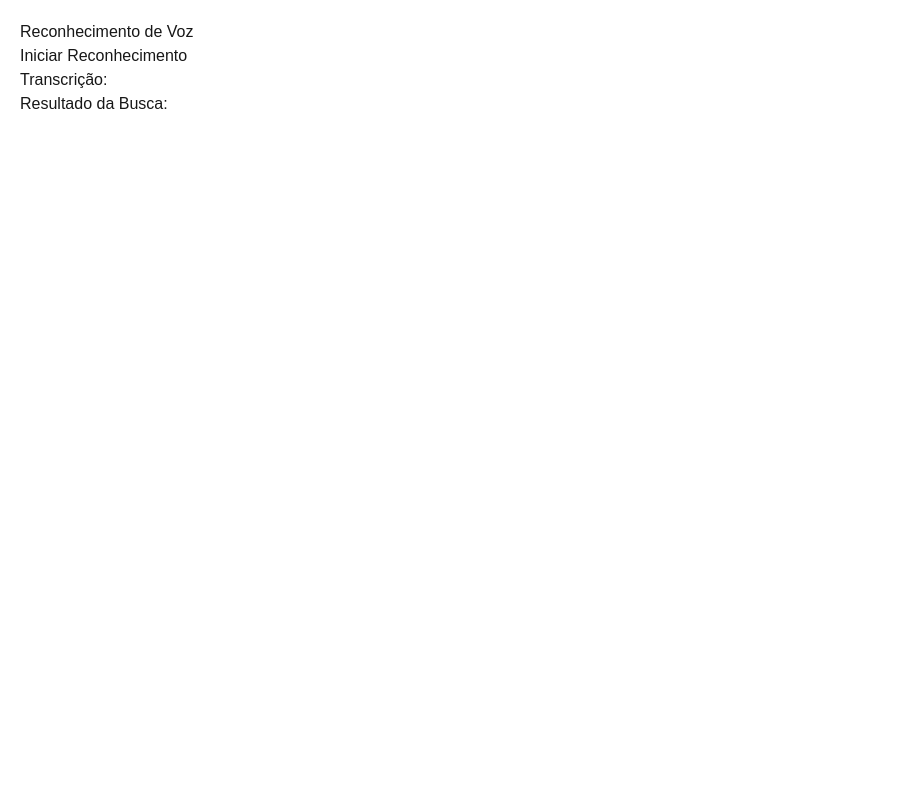
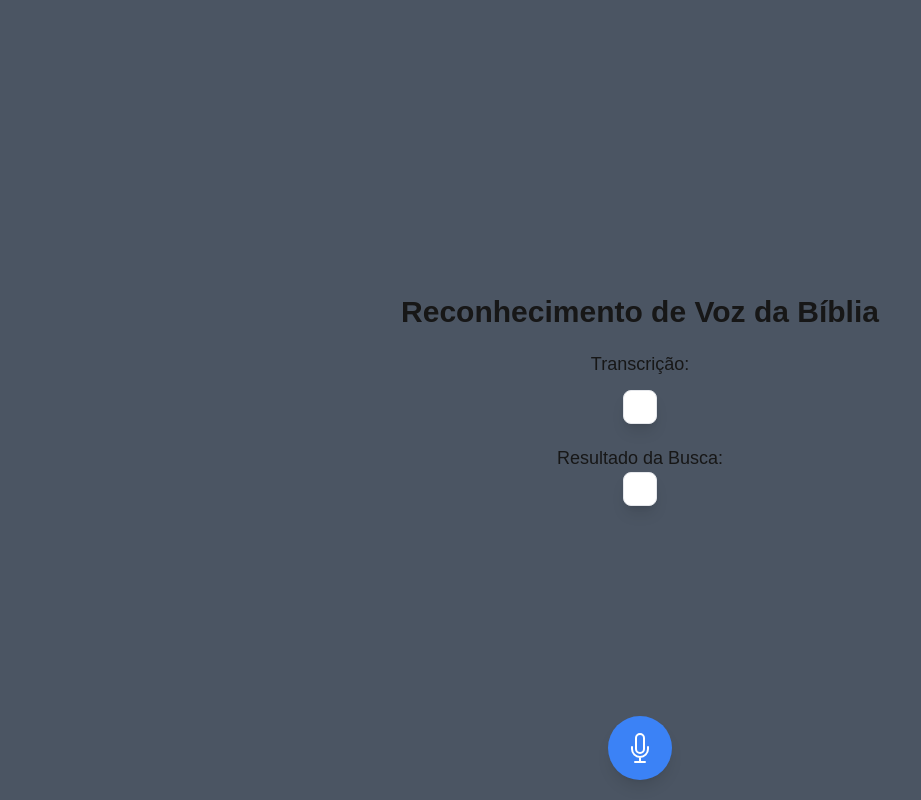
Before and after one commit to vsiago/bible-voice-recognition, a Next.js app: page / in a window 1280 px wide. Shown: the whole page, without its empty margins (0-921 px from the left). Built offline with nearby package versions, Linux system fonts and the light colour scheme.

Commit message:
melhorias

```diff
--- a/package.json
+++ b/package.json
@@ -9,6 +9,7 @@
     "lint": "next lint"
   },
   "dependencies": {
+    "@heroicons/react": "^2.1.5",
     "@tensorflow-models/speech-commands": "^0.5.4",
     "@tensorflow/tfjs": "^4.21.0",
     "next": "14.2.13",
--- a/public/bible.json
+++ b/public/bible.json
@@ -1,5 +1,25 @@
 [
-    {"verse": "No princípio, Deus criou os céus e a terra."},
-    {"verse": "E a terra era sem forma e vazia."},
-    {"verse": "E Deus disse: Haja luz; e houve luz."}
+    {"book": "Gênesis", "chapter": 1, "verse": 1, "text": "No princípio, Deus criou os céus e a terra."},
+    {"book": "Gênesis", "chapter": 1, "verse": 2, "text": "E a terra era sem forma e vazia; e havia trevas sobre a face do abismo; e o Espírito de Deus se movia sobre a face das águas."},
+    {"book": "Gênesis", "chapter": 1, "verse": 3, "text": "E Deus disse: Haja luz; e houve luz."},
+    {"book": "Gênesis", "chapter": 1, "verse": 4, "text": "E viu Deus que era boa a luz; e fez Deus separação entre a luz e as trevas."},
+    {"book": "Gênesis", "chapter": 1, "verse": 5, "text": "E chamou Deus à luz Dia, e às trevas chamou Noite. E foi a tarde e a manhã, o dia primeiro."},
+    {"book": "Gênesis", "chapter": 1, "verse": 6, "text": "E disse Deus: Haja uma expansão no meio das águas, e haja separação entre águas e águas."},
+    {"book": "Gênesis", "chapter": 1, "verse": 7, "text": "E fez Deus a expansão; e separou as águas que estavam debaixo da expansão, das águas que estavam sobre a expansão. E assim foi."},
+    {"book": "Gênesis", "chapter": 1, "verse": 8, "text": "E chamou Deus à expansão Céus. E foi a tarde e a manhã, o dia segundo."},
+
+    {"book": "Salmos", "chapter": 23, "verse": 1, "text": "O Senhor é o meu pastor; nada me faltará."},
+    {"book": "Salmos", "chapter": 23, "verse": 2, "text": "Deitar-me faz em pastos verdejantes; guia-me mansamente a águas tranquilas."},
+    {"book": "Salmos", "chapter": 23, "verse": 3, "text": "Refrigera a minha alma; guia-me pelas veredas da justiça, por amor do seu nome."},
+    {"book": "Salmos", "chapter": 23, "verse": 4, "text": "Ainda que eu ande pelo vale da sombra da morte, não temerei mal nenhum, porque tu estás comigo; a tua vara e o teu cajado me consolam."},
+
+    {"book": "João", "chapter": 3, "verse": 16, "text": "Porque Deus amou ao mundo de tal maneira que deu o seu Filho unigênito, para que todo o que nele crê não pereça, mas tenha a vida eterna."},
+    {"book": "João", "chapter": 4, "verse": 24, "text": "Deus é espírito; e importa que os que o adoram o adorem em espírito e em verdade."},
+    {"book": "João", "chapter": 14, "verse": 6, "text": "Disse-lhe Jesus: Eu sou o caminho, e a verdade, e a vida; ninguém vem ao Pai, senão por mim."},
+
+    {"book": "Gênesis", "chapter": 1, "verse": 9, "text": "E disse Deus: Ajuntem-se as águas debaixo dos céus num lugar, e apareça a porção seca. E assim foi."},
+    {"book": "Gênesis", "chapter": 1, "verse": 10, "text": "E chamou Deus à porção seca Terra; e ao ajuntamento das águas chamou Mares. E viu Deus que era bom."},
+    {"book": "Gênesis", "chapter": 1, "verse": 11, "text": "E disse Deus: Produza a terra relva, erva que dê semente, e árvore frutífera que dê fruto segundo a sua espécie, cuja semente esteja nela, sobre a terra. E assim foi."},
+    {"book": "Gênesis", "chapter": 1, "verse": 12, "text": "E a terra produziu relva, erva que dá semente segundo a sua espécie, e árvore que dá fruto, cuja semente está nela, segundo a sua espécie. E viu Deus que era bom."},
+    {"book": "Gênesis", "chapter": 1, "verse": 13, "text": "E foi a tarde e a manhã, o dia terceiro."}
   ]
--- a/src/app/page.jsx
+++ b/src/app/page.jsx
@@ -1,5 +1,6 @@
 "use client"
 import { useEffect, useState } from 'react';
+import { MicrophoneIcon } from '@heroicons/react/24/outline'; // Importação correta para v2
 
 export default function Home() {
   const [transcript, setTranscript] = useState('');
@@ -7,10 +8,9 @@ export default function Home() {
   const [result, setResult] = useState('');
 
   useEffect(() => {
-    // Carregar o texto da Bíblia do JSON
     fetch('/bible.json')
       .then((response) => response.json())
-      .then((data) => setBibleText(data.map(item => item.verse)));
+      .then((data) => setBibleText(data));
   }, []);
 
   useEffect(() => {
@@ -20,8 +20,8 @@ export default function Home() {
   }, [transcript]);
 
   const searchInBible = (transcript) => {
-    const found = bibleText.find(verse => verse.toLowerCase().includes(transcript.toLowerCase()));
-    setResult(found ? `Encontrado: "${found}"` : 'Texto não encontrado.');
+    const found = bibleText.find(entry => entry.text.toLowerCase().includes(transcript.toLowerCase()));
+    setResult(found ? `Encontrado: ${found.book} ${found.chapter}:${found.verse} - "${found.text}"` : 'Texto não encontrado.');
   };
 
   const startRecognition = () => {
@@ -35,13 +35,18 @@ export default function Home() {
   };
 
   return (
-    <div style={{ padding: '20px' }}>
-      <h1>Reconhecimento de Voz</h1>
-      <button onClick={startRecognition}>Iniciar Reconhecimento</button>
-      <h2>Transcrição:</h2>
-      <p>{transcript}</p>
-      <h2>Resultado da Busca:</h2>
-      <p>{result}</p>
+    <div className="flex flex-col items-center justify-center h-screen bg-gray-600">
+      <h1 className="text-3xl font-bold mb-5">Reconhecimento de Voz da Bíblia</h1>
+      <div className="text-lg mb-3">Transcrição:</div>
+      <p className="border p-4 rounded-lg shadow-lg bg-white">{transcript}</p>
+      <div className="text-lg mt-5">Resultado da Busca:</div>
+      <p className="border p-4 rounded-lg shadow-lg bg-white">{result}</p>
+      <button
+        onClick={startRecognition}
+        className="fixed bottom-5 left-1/2 transform -translate-x-1/2 p-4 bg-blue-500 rounded-full shadow-lg transition duration-300 hover:bg-blue-600"
+      >
+        <MicrophoneIcon className="h-8 w-8 text-white" />
+      </button>
     </div>
   );
 }
```
Also changed, not shown: 1 other file (tests, documents, lock files or other folders).
